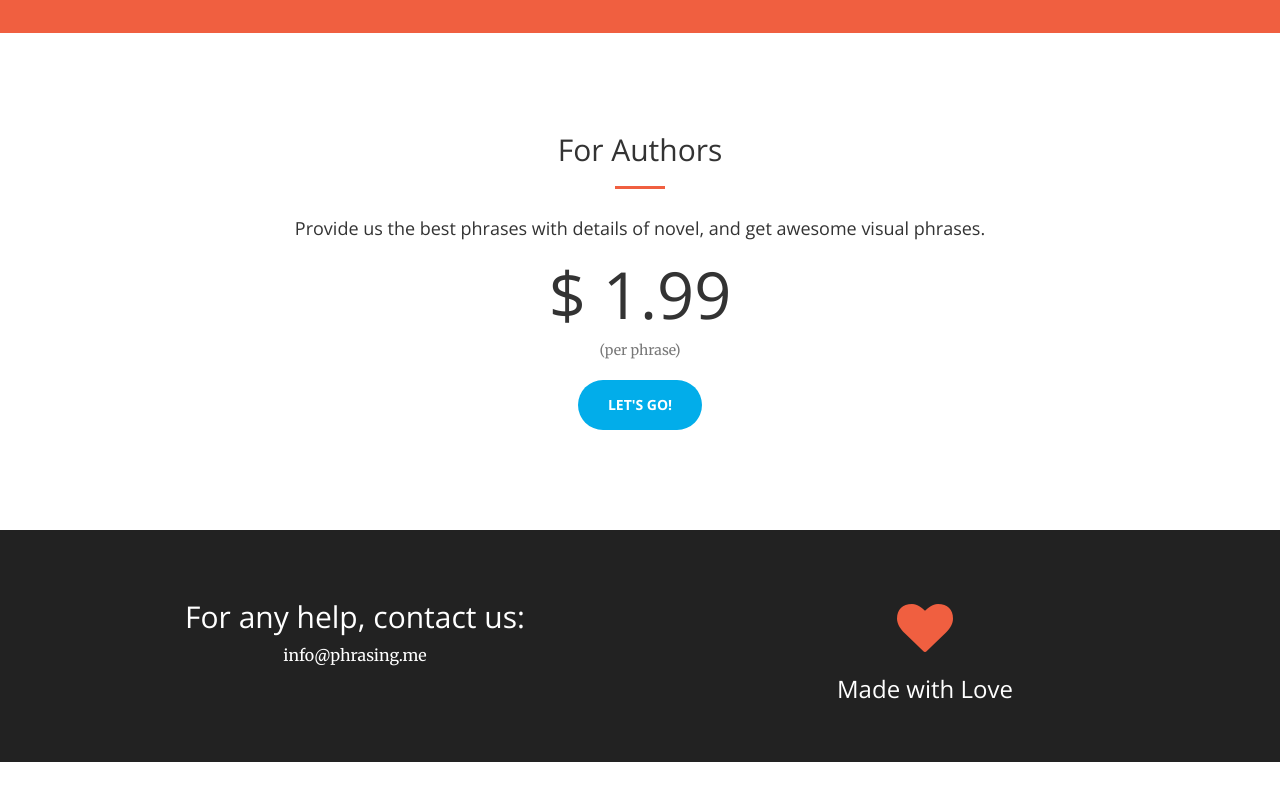
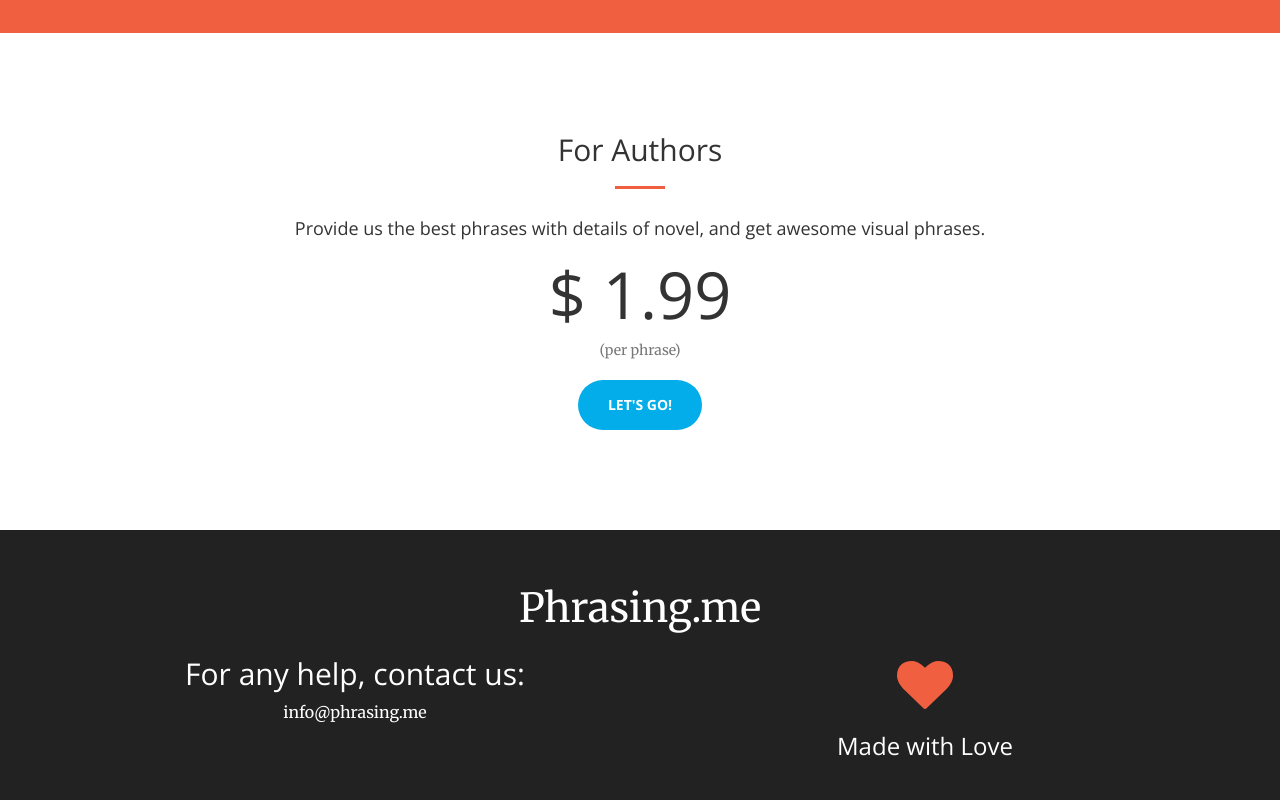
Before and after one commit to ankkho/anknet.github.io, a plain HTML site: page index.html in a window 1280 px wide. Shown: the part 1106-1906 px from the top of the page. Before the commit the page ends 1868 px from the top, so only its background shows below. Drawn offline with nearby package versions, Linux system fonts and the light colour scheme; files that its build step writes are made by us from their sources; a script that the page names is missing.

Commit message:
added footer text

```diff
--- a/css/creative.css
+++ b/css/creative.css
@@ -57,6 +57,10 @@
     color: #fff;
     transition: all .35s;
     background-color: #02ADEA;
+}
+
+.pm_text{
+    font-size: 40px;
 }
 
 
--- a/index.html
+++ b/index.html
@@ -133,6 +133,7 @@
 
    <aside class="bg-dark">
         <div class="container text-center">
+                        <div class="col-lg-12 col-md-12 center pm_text">Phrasing.me</div>
             <div class="col-lg-6 col-md-6 center">
                 <h2>For any help, contact us:</h2>
                     <p>info@phrasing.me</p>
```
